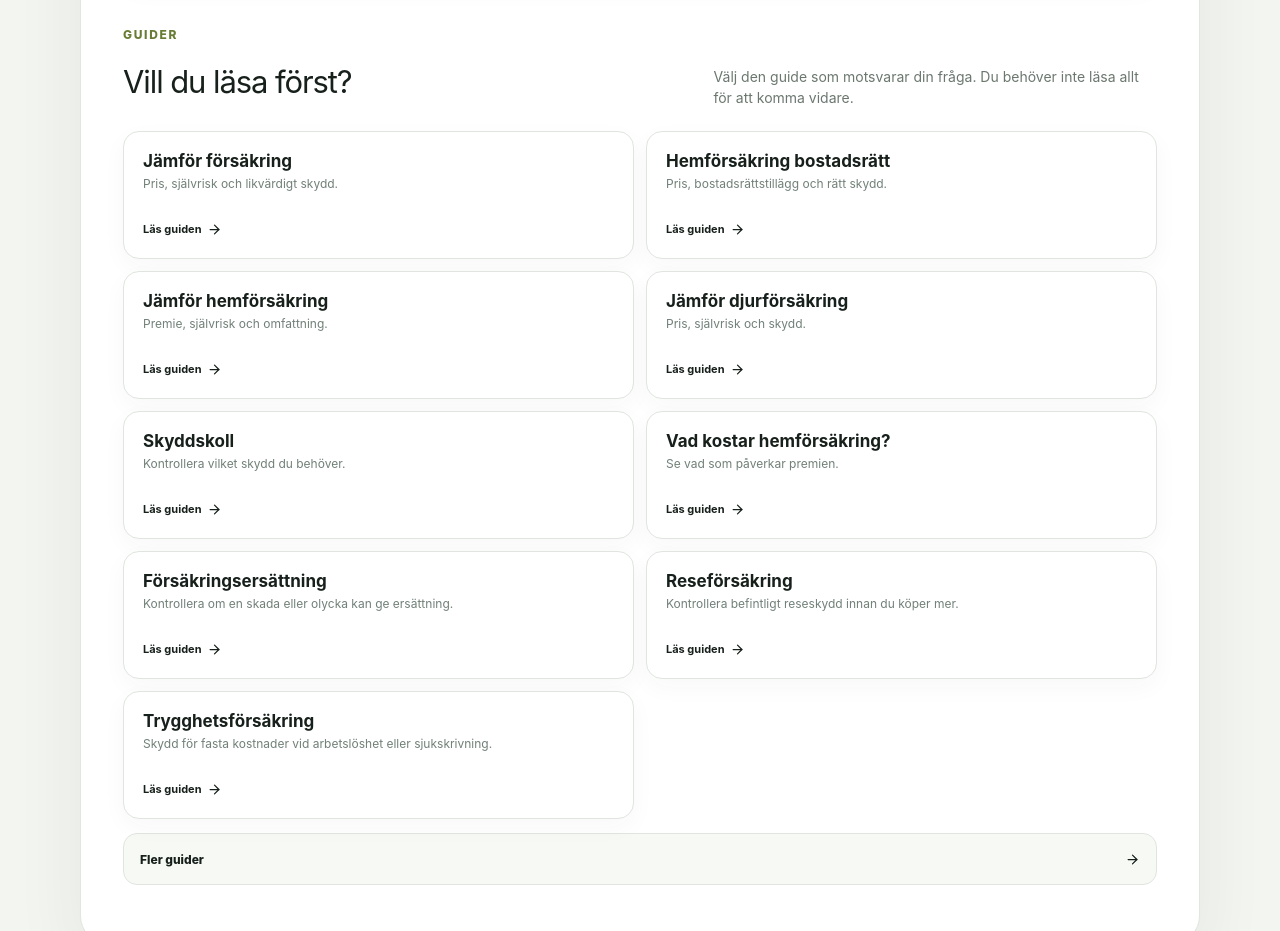
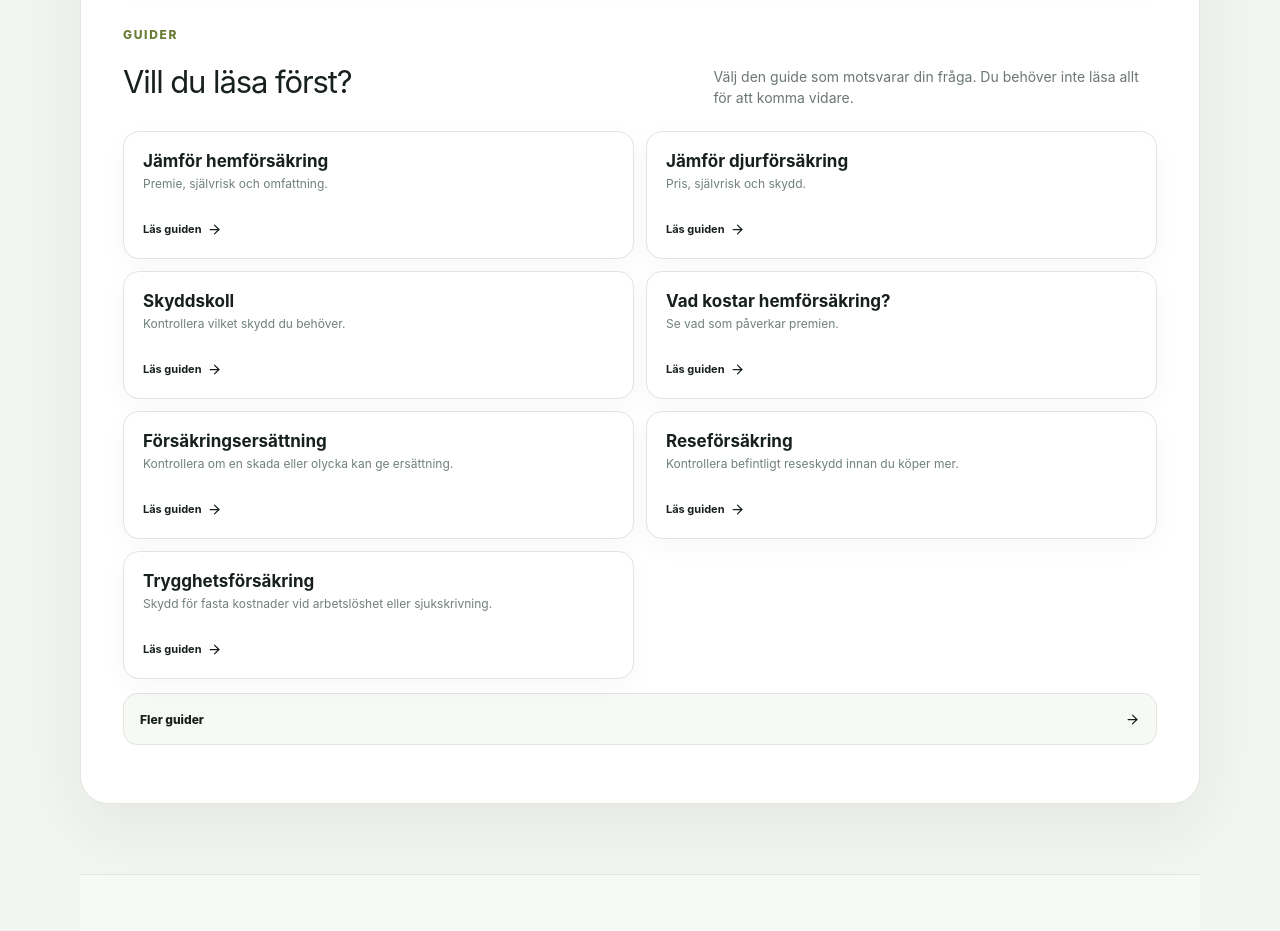
Before and after one commit to arvidlandin-cpu/sankkostnaden, a Next.js app: page /forsakring in a window 1280 px wide. Shown: the part 2000-2931 px from the top of the page. Built offline with nearby package versions, Linux system fonts and the light colour scheme.

Commit message:
Rollback unauthorized SEO change: pages/forsakring.tsx

```diff
--- a/pages/forsakring.tsx
+++ b/pages/forsakring.tsx
@@ -67,8 +67,6 @@ export default function Forsakring(){
     introTitle='Jämför bara alternativ med likvärdigt skydd'
     introText='Billigast premie kan innebära högre självrisk eller smalare skydd. Börja med det skydd du faktiskt behöver och jämför sedan pris.'
     guides={[
-      {href:'/forsakring/jamfor-forsakring/',title:'Jämför försäkring',text:'Pris, självrisk och likvärdigt skydd.'},
-      {href:'/forsakring/hemforsakring-bostadsratt/',title:'Hemförsäkring bostadsrätt',text:'Pris, bostadsrättstillägg och rätt skydd.'},
       {href:'/forsakring/jamfor-hemforsakring/',title:'Jämför hemförsäkring',text:'Premie, självrisk och omfattning.'},
       {href:'/forsakring/djurforsakring/',title:'Jämför djurförsäkring',text:'Pris, självrisk och skydd.'},
       {href:'/forsakring/hemforsakring-skyddskoll/',title:'Skyddskoll',text:'Kontrollera vilket skydd du behöver.'},
@@ -79,6 +77,7 @@ export default function Forsakring(){
     ]}
     moreGuides={[
       {href:'/forsakring/hemforsakring-hyresratt/',title:'Hemförsäkring hyresrätt',text:'Relevant skydd för hyresrätt.'},
+      {href:'/forsakring/hemforsakring-bostadsratt/',title:'Hemförsäkring bostadsrätt',text:'Kontrollera bostadsrättsskyddet.'},
     ]}
   />;
 }
```
